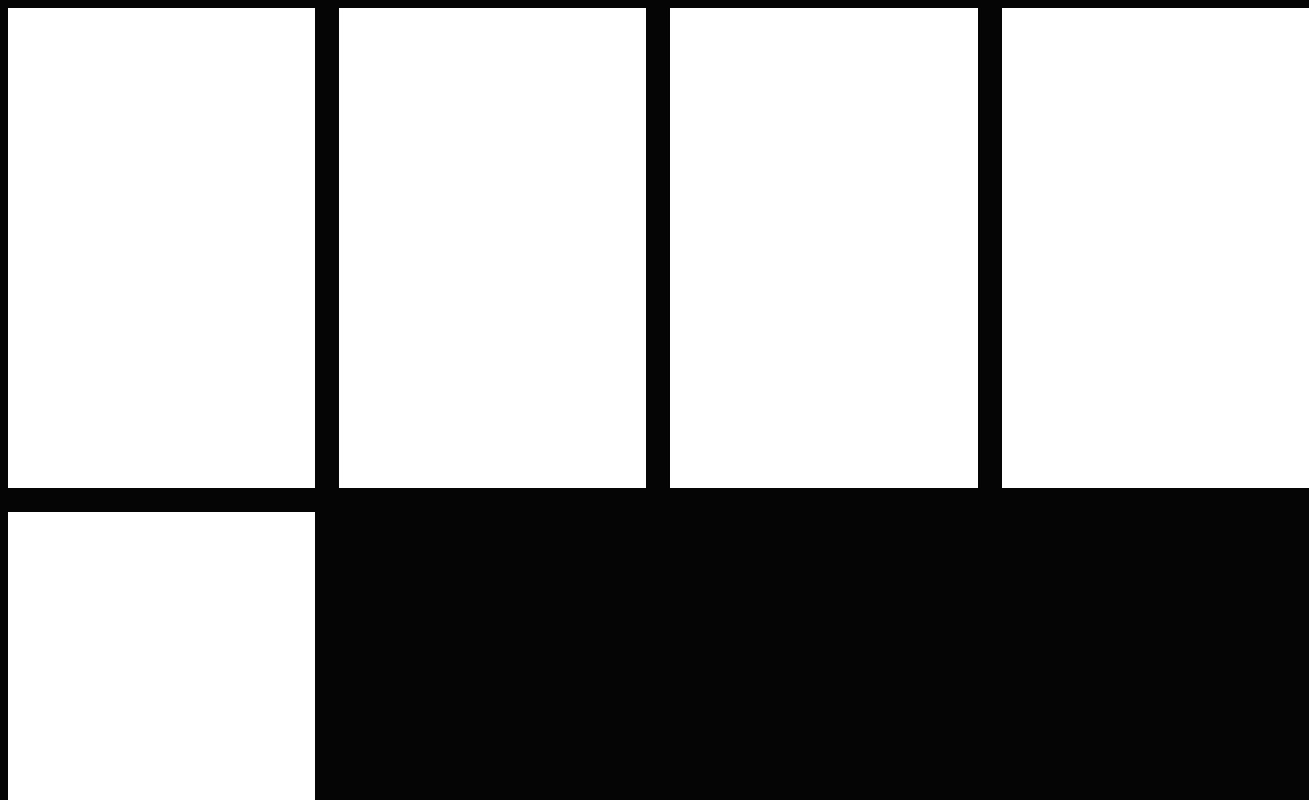
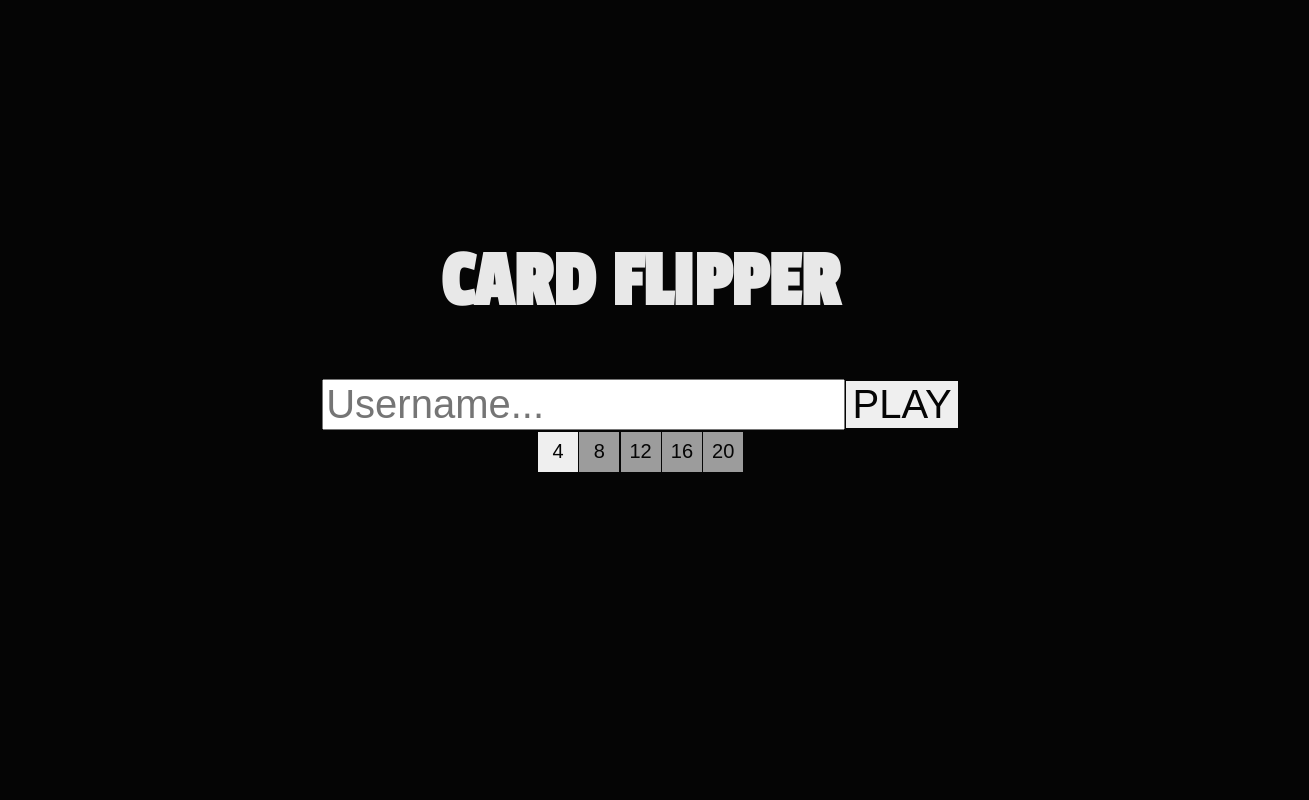
Before and after one commit to ThatLukeDev/parallax, a React (Vite) app in the folder Employer Project/: page / in a window 1280 px wide. Shown: the top 800 px of the page, 1309 px wide, since content can reach past the window. Built offline with nearby package versions, Linux system fonts and the light colour scheme.

Commit message:
supreme commit

```diff
--- a/Employer Project/src/App.tsx
+++ b/Employer Project/src/App.tsx
@@ -8,7 +8,7 @@ import Game from './components/Game'
 function App() {
   return (
     <div>
-      <Game />
+      <MainMenu />
     </div>
   )
 }
--- a/Employer Project/src/components/MainMenu.tsx
+++ b/Employer Project/src/components/MainMenu.tsx
@@ -1,4 +1,4 @@
-import React from 'react'
+import { useEffect } from 'react'
 
 const MainMenu = () => {
   let getCookie = (name : string) => {
@@ -9,19 +9,36 @@ const MainMenu = () => {
   }
   let play = () => {
     setCookie("currentPlayer", document.getElementById("playernameBox")!.value)
+    setCookie("highscore", "0")
   }
+  let chooseAmount = (amount : number) => {
+    setCookie("amountOfCards", amount.toString())
+    document.getElementById("cardSelections")?.childNodes.forEach((x) => {
+      if (x.innerText == amount.toString()) {
+        x.classList.remove("primaryButtonColour")
+      }
+      else {
+        x.classList.add("primaryButtonColour")
+      }
+    })
+  }
+  useEffect(() => {
+    chooseAmount(4)
+  }, [])
+
   return (
     <div className='mainOuter'>
       <h1 className='titleFont largeText primaryColour'>CARD FLIPPER</h1>
       <div>
-        <input type="text" className='secondaryColour mediumText' id="playernameBox" placeholder='username...' />
+        <input type="text" className='secondaryColour mediumText' id="playernameBox" placeholder='Username...' />
         <button className='removeBorder secondaryColour mediumText' onClick={() => play()}>PLAY</button>
       </div>
-      <div>
-        <button className='removeBorder secondaryColour smallText squareBtn' onClick={() => play()}>4</button>
-        <button className='removeBorder secondaryColour smallText squareBtn' onClick={() => play()}>9</button>
-        <button className='removeBorder secondaryColour smallText squareBtn' onClick={() => play()}>16</button>
-        <button className='removeBorder secondaryColour smallText squareBtn' onClick={() => play()}>25</button>
+      <div id="cardSelections">
+        <button className='removeBorder secondaryColour smallText squareBtn' onClick={() => chooseAmount(4)}>4</button>
+        <button className='removeBorder secondaryColour smallText squareBtn' onClick={() => chooseAmount(8)}>8</button>
+        <button className='removeBorder secondaryColour smallText squareBtn' onClick={() => chooseAmount(12)}>12</button>
+        <button className='removeBorder secondaryColour smallText squareBtn' onClick={() => chooseAmount(16)}>16</button>
+        <button className='removeBorder secondaryColour smallText squareBtn' onClick={() => chooseAmount(20)}>20</button>
       </div>
     </div>
   )
```
